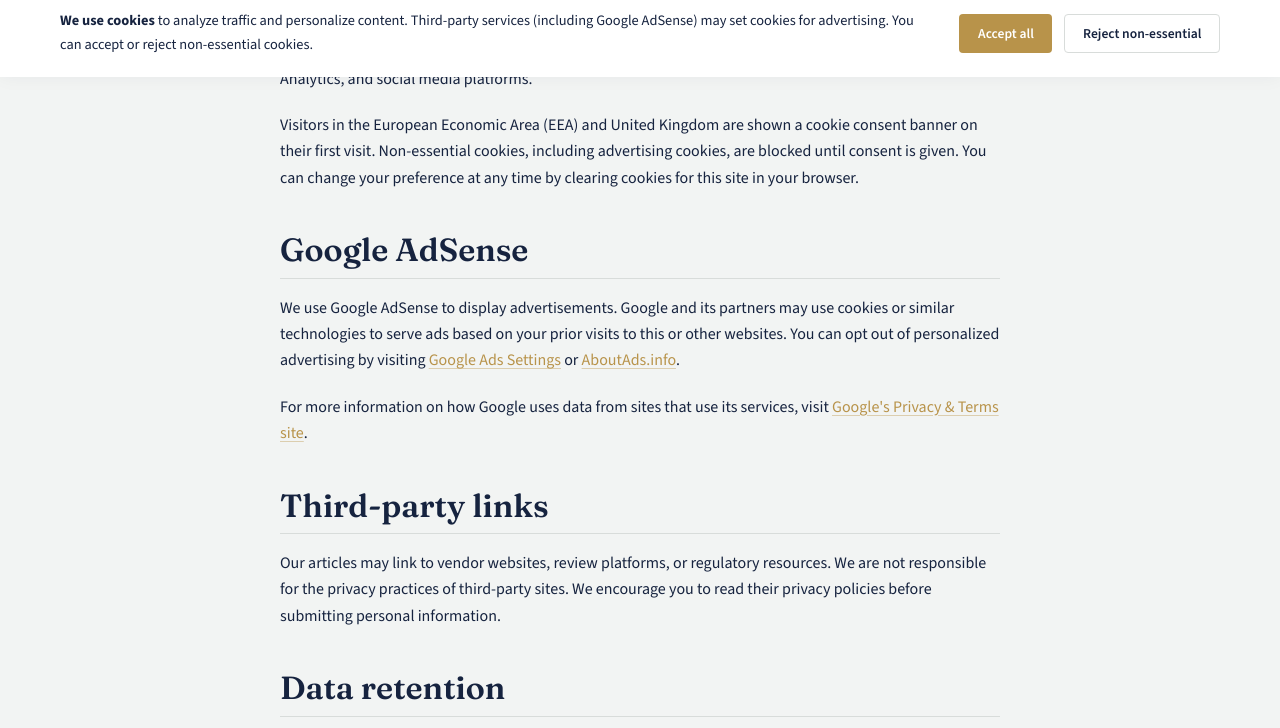
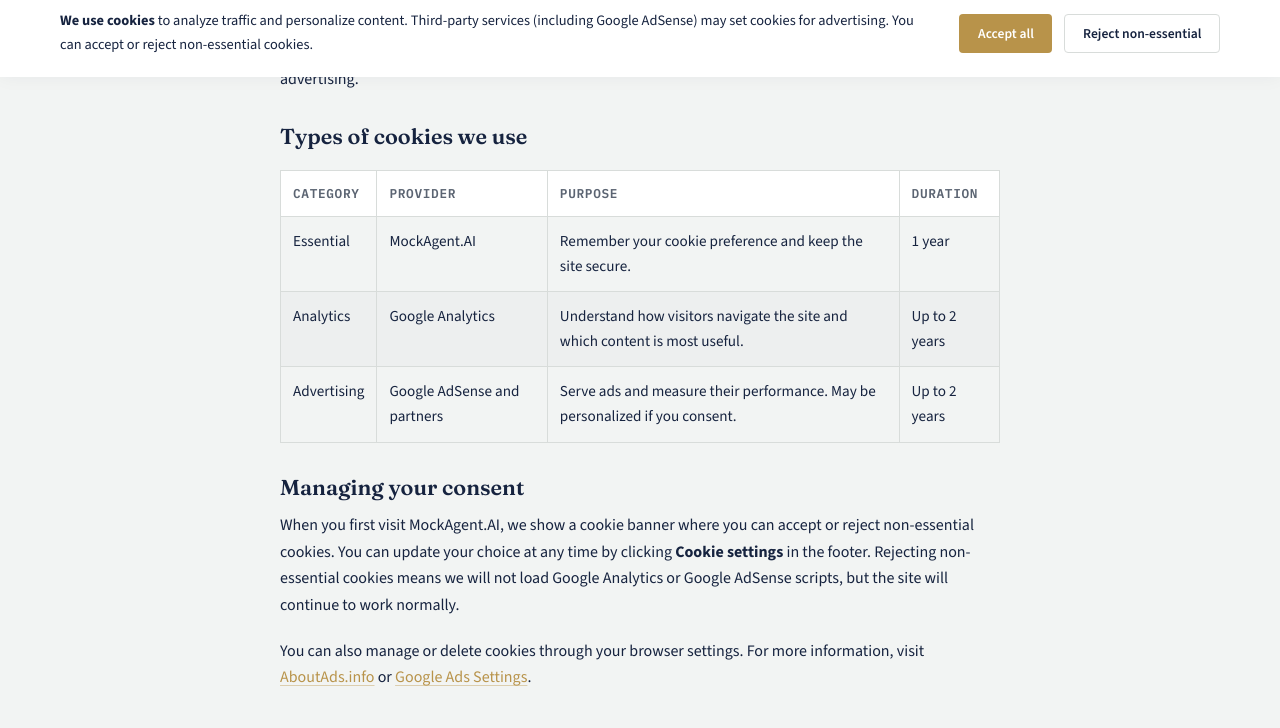
Before and after one commit to Arturo3579/TFG-MockAgent, an Astro site in the folder frontend/: page /privacy in a window 1280 px wide. Shown: the part 723-1451 px from the top of the page. Built offline with nearby package versions, Linux system fonts and the light colour scheme; Astro itself is replaced by a stand-in of ours.

Commit message:
fix: improve cookie policy and consent banner
- Expand /privacy cookie section with categories, table and consent management details

- Show cookie banner to all visitors instead of EU timezone heuristic

- Add Cookie settings link in footer to reopen consent banner

```diff
--- a/frontend/src/components/CookieBanner.astro
+++ b/frontend/src/components/CookieBanner.astro
@@ -22,22 +22,23 @@
     const banner = document.getElementById('cookie-banner');
     const acceptBtn = document.getElementById('cookie-accept');
     const rejectBtn = document.getElementById('cookie-reject');
+    const settingsBtn = document.getElementById('cookie-settings');
     const STORAGE_KEY = 'mockagentai_cookie_consent';
 
-    function shouldShowBanner() {
+    function hasConsent() {
       try {
-        // Simple EU timezone / locale heuristic
-        const tz = Intl.DateTimeFormat().resolvedOptions().timeZone;
-        const euTimezones = ['Europe/', 'GMT', 'UTC', 'WET', 'CET', 'EET'];
-        const isEuTimezone = euTimezones.some(prefix => tz.startsWith(prefix));
-        return isEuTimezone && !localStorage.getItem(STORAGE_KEY);
+        return !!localStorage.getItem(STORAGE_KEY);
       } catch (e) {
-        return false;
+        return true;
       }
     }
 
     function hideBanner() {
       if (banner) banner.hidden = true;
+    }
+
+    function showBanner() {
+      if (banner) banner.hidden = false;
     }
 
     function setConsent(value) {
@@ -49,8 +50,17 @@
       hideBanner();
     }
 
-    if (banner && shouldShowBanner()) {
-      banner.hidden = false;
+    function resetConsent() {
+      try {
+        localStorage.removeItem(STORAGE_KEY);
+      } catch (e) {
+        // ignore
+      }
+      window.location.reload();
+    }
+
+    if (banner && !hasConsent()) {
+      showBanner();
     }
 
     if (acceptBtn) {
@@ -59,6 +69,10 @@
 
     if (rejectBtn) {
       rejectBtn.addEventListener('click', () => setConsent('essential'));
+    }
+
+    if (settingsBtn) {
+      settingsBtn.addEventListener('click', resetConsent);
     }
   })();
 </script>
--- a/frontend/src/components/Footer.astro
+++ b/frontend/src/components/Footer.astro
@@ -18,6 +18,7 @@
       <a href="/contact/">Contact</a>
       <a href="/privacy/">Privacy Policy</a>
       <a href="/terms/">Terms & Disclaimer</a>
+      <button type="button" id="cookie-settings" class="footer-link">Cookie settings</button>
     </nav>
 
     <p class="footer-legal">
@@ -89,8 +90,22 @@
     transition: color var(--transition-fast);
   }
 
-  .footer-nav a:hover {
+  .footer-nav a:hover,
+  .footer-link:hover {
     color: var(--white);
+  }
+
+  .footer-link {
+    background: none;
+    border: none;
+    padding: 0;
+    margin: 0;
+    color: rgba(255, 255, 255, 0.7);
+    font-family: inherit;
+    font-size: 0.9rem;
+    text-decoration: none;
+    cursor: pointer;
+    transition: color var(--transition-fast);
   }
 
   .footer-legal {
--- a/frontend/src/pages/privacy.astro
+++ b/frontend/src/pages/privacy.astro
@@ -10,7 +10,7 @@
   <div class="page-header">
     <div class="container container-narrow">
       <h1>Privacy Policy</h1>
-      <p class="page-lead">Last updated: August 24, 2026</p>
+      <p class="page-lead">Last updated: September 27, 2026</p>
     </div>
   </div>
 
@@ -35,14 +35,54 @@
 
       <h2>Cookies and similar technologies</h2>
       <p>
-        We use cookies and similar technologies to understand how visitors use the site, to personalize content,
-        and to serve advertising. Some cookies are placed by third-party services, including Google AdSense,
-        Google Analytics, and social media platforms.
+        Cookies are small text files stored on your device when you visit a website. We use cookies and similar
+        technologies to keep the site working, understand how visitors use it, and deliver relevant content and
+        advertising.
+      </p>
+
+      <h3>Types of cookies we use</h3>
+      <table class="cookie-table">
+        <thead>
+          <tr>
+            <th>Category</th>
+            <th>Provider</th>
+            <th>Purpose</th>
+            <th>Duration</th>
+          </tr>
+        </thead>
+        <tbody>
+          <tr>
+            <td>Essential</td>
+            <td>MockAgent.AI</td>
+            <td>Remember your cookie preference and keep the site secure.</td>
+            <td>1 year</td>
+          </tr>
+          <tr>
+            <td>Analytics</td>
+            <td>Google Analytics</td>
+            <td>Understand how visitors navigate the site and which content is most useful.</td>
+            <td>Up to 2 years</td>
+          </tr>
+          <tr>
+            <td>Advertising</td>
+            <td>Google AdSense and partners</td>
+            <td>Serve ads and measure their performance. May be personalized if you consent.</td>
+            <td>Up to 2 years</td>
+          </tr>
+        </tbody>
+      </table>
+
+      <h3>Managing your consent</h3>
+      <p>
+        When you first visit MockAgent.AI, we show a cookie banner where you can accept or reject non-essential
+        cookies. You can update your choice at any time by clicking <strong>Cookie settings</strong> in the footer.
+        Rejecting non-essential cookies means we will not load Google Analytics or Google AdSense scripts, but the
+        site will continue to work normally.
       </p>
       <p>
-        Visitors in the European Economic Area (EEA) and United Kingdom are shown a cookie consent banner on their
-        first visit. Non-essential cookies, including advertising cookies, are blocked until consent is given.
-        You can change your preference at any time by clearing cookies for this site in your browser.
+        You can also manage or delete cookies through your browser settings. For more information, visit
+        <a href="https://www.aboutads.info/choices/">AboutAds.info</a> or
+        <a href="https://www.google.com/settings/ads">Google Ads Settings</a>.
       </p>
 
       <h2>Google AdSense</h2>
@@ -109,4 +149,28 @@
   .content-section {
     padding: 2rem 0 4rem;
   }
+
+  .cookie-table {
+    width: 100%;
+    border-collapse: collapse;
+    margin: 1.25rem 0;
+    font-size: 0.95rem;
+  }
+
+  .cookie-table th,
+  .cookie-table td {
+    padding: 0.75rem;
+    border: 1px solid var(--border-light);
+    text-align: left;
+    vertical-align: top;
+  }
+
+  .cookie-table th {
+    background-color: var(--white);
+    font-weight: 600;
+  }
+
+  .cookie-table tbody tr:nth-child(even) {
+    background-color: rgba(22, 35, 63, 0.02);
+  }
 </style>
```
